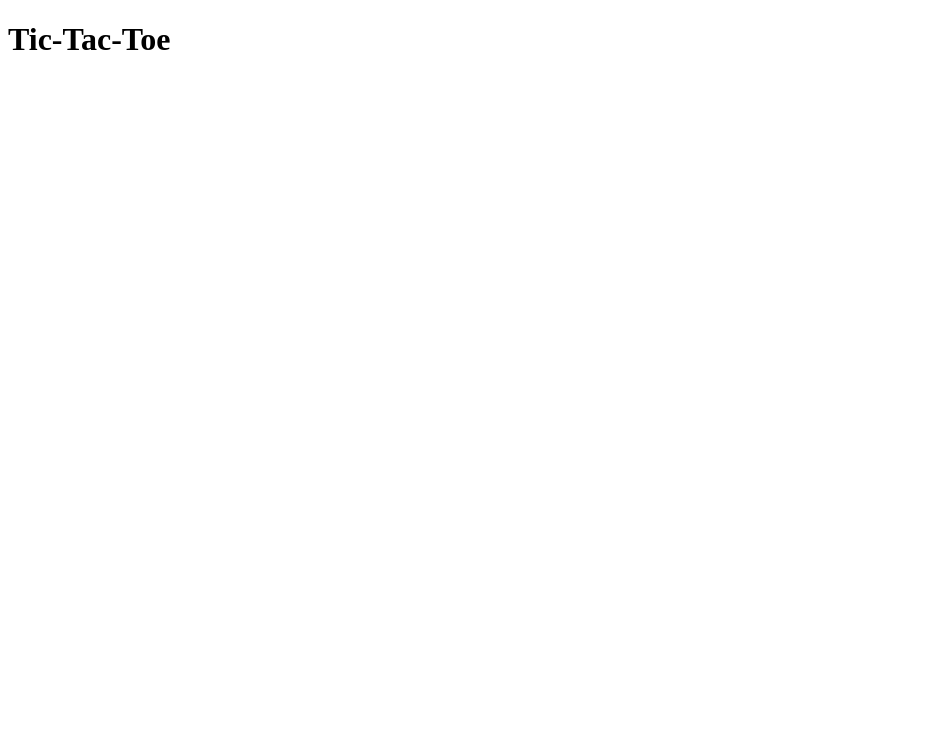
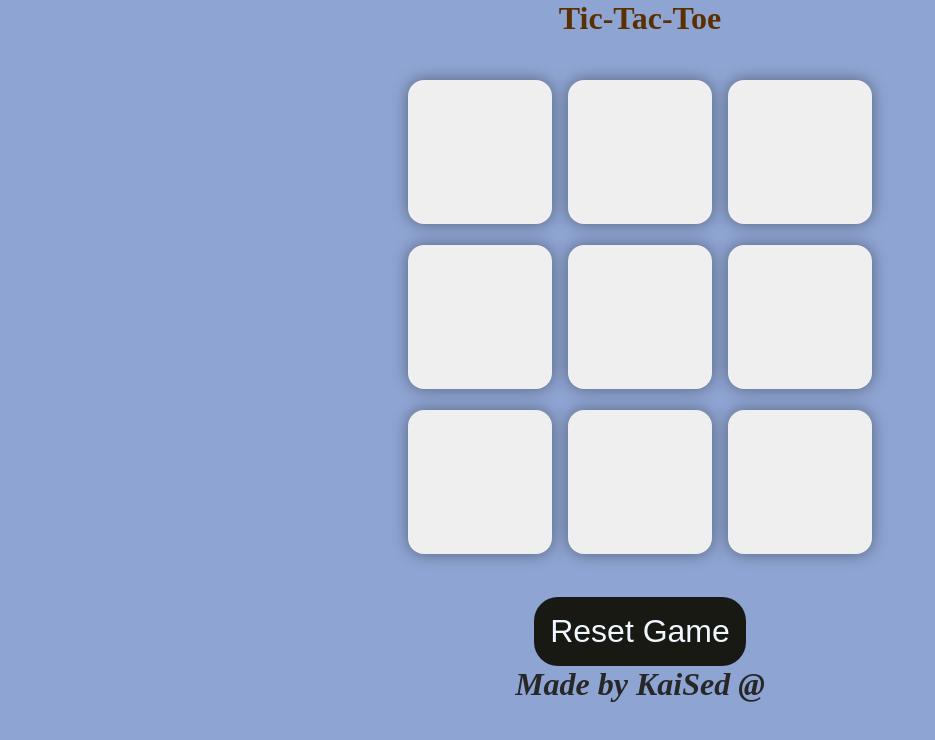
Before and after one commit to kaised9/TicTacToeGamesinJavaScript, a plain HTML site: page index.html in a window 1280 px wide. Shown: the whole page, without its empty margins (0-935 px from the left). Drawn offline with Linux system fonts and the light colour scheme.

Commit message:
Update Fronted Design for Game.

```diff
--- a/app.js
+++ b/app.js
@@ -0,0 +1,4 @@
+let box = document.querySelectorAll(".box");
+let resetbtn = document.querySelectorAll("#resetbtn");
+
+let turnO = true;
--- a/index.html
+++ b/index.html
@@ -4,8 +4,30 @@
     <meta charset="UTF-8">
     <meta name="viewport" content="width=device-width, initial-scale=1.0">
     <title>Tic-Tac-Toe Game</title>
+    <link rel="stylesheet" href="style.css">
 </head>
 <body>
-    <h1>Tic-Tac-Toe</h1>
+    <main>
+        <h1 class="name">Tic-Tac-Toe</h1>
+    <div class="container">
+        <div class="game">
+            <button class="box"></button>
+            <button class="box"></button>
+            <button class="box"></button>
+            <button class="box"></button>
+            <button class="box"></button>
+            <button class="box"></button>
+            <button class="box"></button>
+            <button class="box"></button>
+            <button class="box"></button>
+        </div>
+    </div>
+
+    <button id="resetbtn">Reset Game</button>
+
+    </main>
+
+    <h1 class="author"><i>Made by <b>KaiSed @</b></i></h1>
+
 </body>
 </html>
--- a/style.css
+++ b/style.css
@@ -0,0 +1,59 @@
+*{
+    margin: 0;
+    padding:0;
+
+}
+
+body{
+    background-color: #8EA4D2;
+    text-align: center;
+}
+
+.container{
+    height: 70vh;
+    display: flex;
+    justify-content: center;
+    align-items: center;
+
+}
+
+.name{
+    color: #5B3000;
+
+}
+
+.box{
+    height: 18vmin;
+    width:  18vmin;
+    border-radius:1rem ;
+    border: none;
+    box-shadow:0 0 1rem rgba(0,0,0,0.4) ;
+    font-size: 8vmin;
+    color: #83781B ;
+}
+
+
+.game{
+    height: 60vmin;
+    width: 60vmin;
+    display: flex;
+    flex-wrap: wrap;
+    justify-content: center;
+    align-items: center;
+    gap: 2vmin;
+
+}
+
+#resetbtn{
+    padding: 1rem;
+    font-size:2rem ;
+    background-color: #191913;
+    color: aliceblue;
+    border-radius: 1.5rem;
+    border: none;
+
+}
+
+.author{
+    color: #272727;
+}
```
